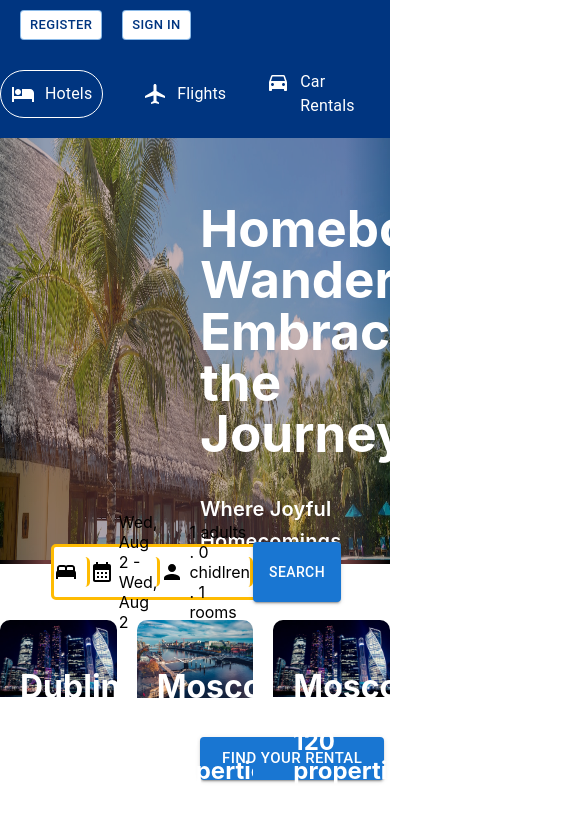
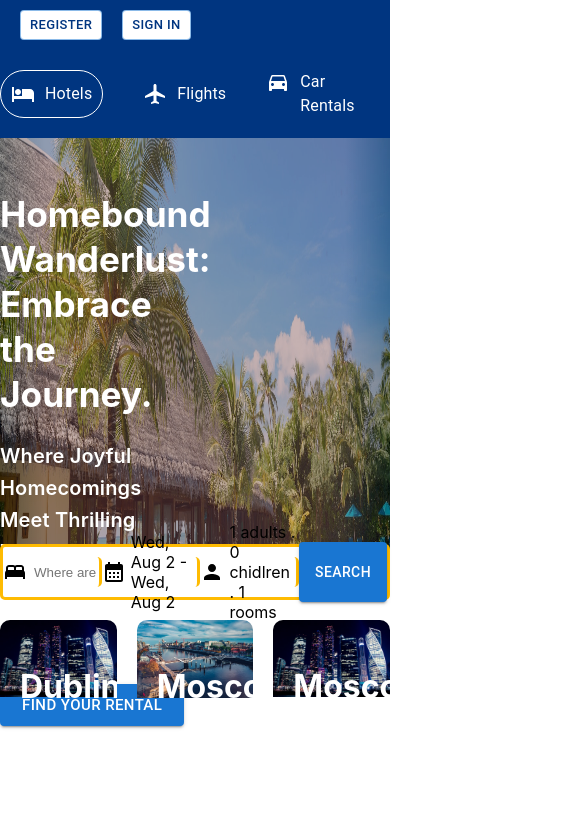
Before and after one commit to Wahaj-Ali/MERNStay, a React (Create React App) app in the folder client/: page / in a window 390 px wide. Shown: the top 822 px of the page, 585 px wide, since content can reach past the window. Built offline with nearby package versions, Linux system fonts and the light colour scheme; the HTML template or start-up script is replaced by a standard one.

Commit message:
Add responsiveness for header component to adjust to smaller screen size.

```diff
--- a/client/src/components/Header/header.css
+++ b/client/src/components/Header/header.css
@@ -51,3 +51,14 @@
   font-size: 3.2rem;
   line-height: 3.2rem;
 }
+
+@media only screen and (max-width: 1024px) {
+  .hero-desc {
+    padding: 0;
+  }
+
+  .headerTitle {
+    font-size: 2.2rem;
+    line-height: 2.8rem;
+  }
+}
--- a/client/src/components/Hero Search/Herosearch.css
+++ b/client/src/components/Hero Search/Herosearch.css
@@ -74,3 +74,9 @@
   border: 1px solid black;
   border-radius: 5px;
 }
+
+@media only screen and (max-width: 1024px) {
+  .heroSearch {
+    margin: 0;
+  }
+}
```
